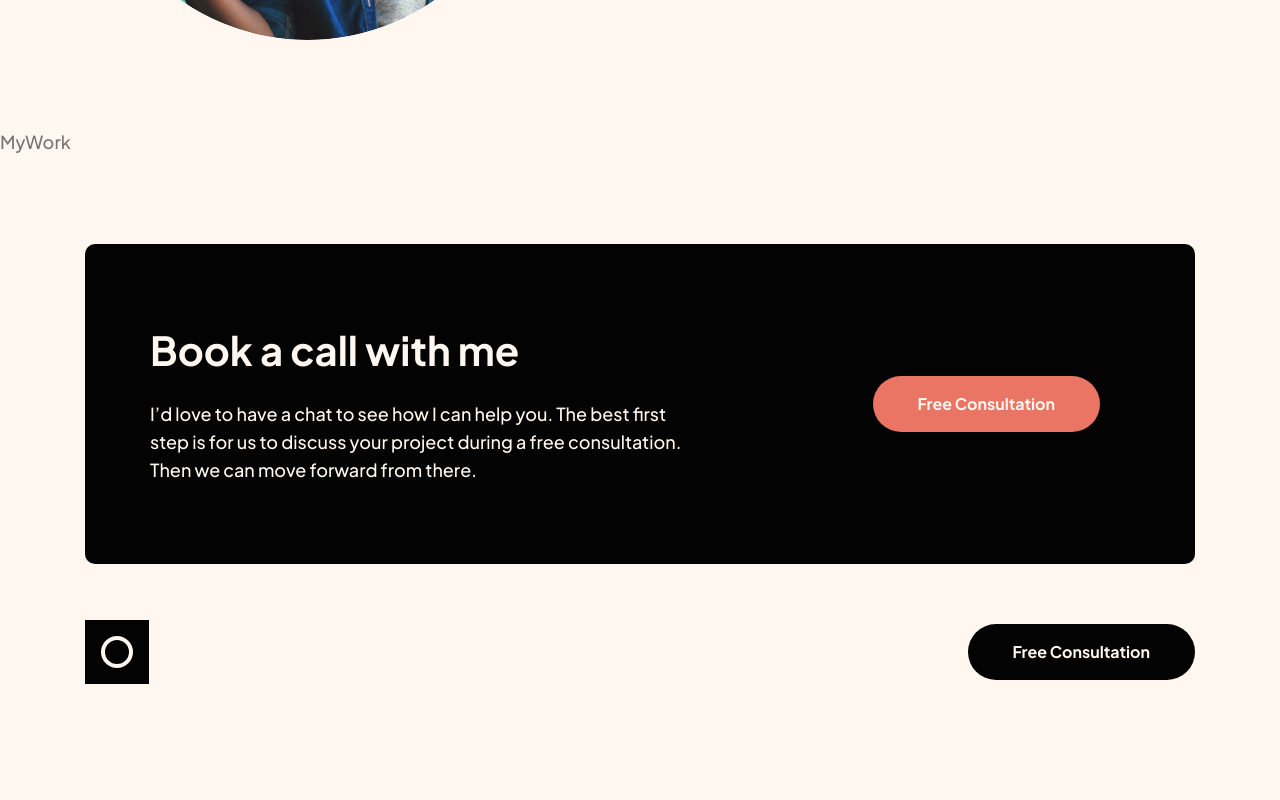
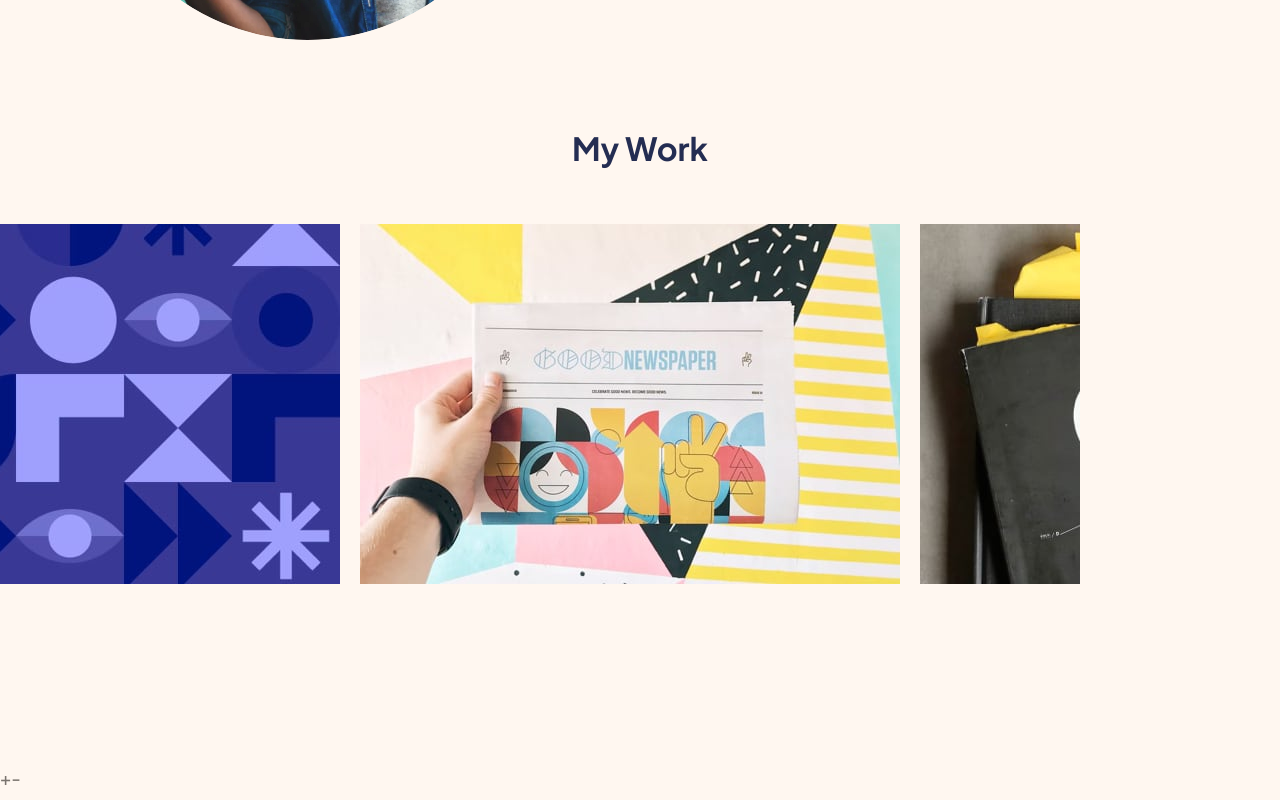
Before and after one commit to tsertic/happy_sp_design_portfolio, a Next.js app: page / in a window 1280 px wide. Shown: the part 1300-2100 px from the top of the page. Before the commit the page ends 2044 px from the top, so only its background shows below. Built offline with nearby package versions, Linux system fonts and the light colour scheme.

Commit message:
started working on work  carousel

```diff
--- a/package.json
+++ b/package.json
@@ -15,6 +15,7 @@
     "autoprefixer": "10.4.15",
     "eslint": "8.49.0",
     "eslint-config-next": "13.4.19",
+    "framer-motion": "^10.16.4",
     "next": "13.4.19",
     "postcss": "8.4.29",
     "react": "18.2.0",
--- /dev/null
+++ b/src/components/cards/WorkCard.tsx
@@ -0,0 +1,35 @@
+"use client";
+import React from "react";
+import Image from "next/image";
+import { IWorkCardData } from "@/types/index.t";
+import { motion } from "framer-motion";
+interface IWorkCard {
+  cardData: IWorkCardData;
+  position: number;
+  index: number;
+}
+export const WorkCard: React.FC<IWorkCard> = ({
+  cardData,
+  position,
+  index,
+}) => {
+  return (
+    <motion.div
+      initial={{ scale: 0, rotate: -180 }}
+      animate={{
+        rotate: 0,
+        left: `${(index - position) * 560}px`,
+        scale: 1,
+      }}
+      className="min-w-[270px] min-h-[180px] md:min-w-[540px] md:min-h-[360px] ronded-[10px] overflow-hidden absolute top-0 "
+    >
+      <Image
+        src={cardData.imgUrl}
+        width={540}
+        height={360}
+        alt="project xyz"
+        className="max-md:px-4"
+      />
+    </motion.div>
+  );
+};
--- a/src/components/individual/WorkCarousel/WorkCarousel.tsx
+++ b/src/components/individual/WorkCarousel/WorkCarousel.tsx
@@ -1,5 +1,31 @@
-import React from "react";
+"use client";
+import { WorkCard } from "@/components/cards/WorkCard";
+import { workCardsData } from "@/constants";
+import { motion } from "framer-motion";
+import React, { useState } from "react";
 
 export const WorkCarousel = () => {
-  return <div>WorkCarousel</div>;
+  const [currentSlide, setCurrentSlide] = useState(1);
+
+  return (
+    <div>
+      <motion.div
+        initial={{ translateX: -200 }}
+        className="w-full overflow-hidden flex flex-row gap-[30px] relative h-[540px] "
+      >
+        {workCardsData.map((card, index) => {
+          return (
+            <WorkCard
+              cardData={card}
+              key={card._id}
+              position={currentSlide}
+              index={index}
+            />
+          );
+        })}
+      </motion.div>
+      <button onClick={() => setCurrentSlide(currentSlide + 1)}>+</button>
+      <button onClick={() => setCurrentSlide(currentSlide - 1)}>-</button>
+    </div>
+  );
 };
--- a/src/components/pageSections/homepage/MyWork.tsx
+++ b/src/components/pageSections/homepage/MyWork.tsx
@@ -1,5 +1,13 @@
+import { WorkCarousel } from "@/components/individual/WorkCarousel/WorkCarousel";
 import React from "react";
 
 export const MyWork = () => {
-  return <div>MyWork</div>;
+  return (
+    <div>
+      <h3 className="text-center text-headingSMobile md:text-headingS mb-[56px]">
+        My Work
+      </h3>
+      <WorkCarousel />
+    </div>
+  );
 };
--- a/src/constants/index.ts
+++ b/src/constants/index.ts
@@ -55,3 +55,26 @@
     },
   },
 ];
+
+export const workCardsData = [
+  {
+    _id: "0",
+    imgUrl: "/images/image-slide-1.jpg",
+  },
+  {
+    _id: "1",
+    imgUrl: "/images/image-slide-2.jpg",
+  },
+  {
+    _id: "2",
+    imgUrl: "/images/image-slide-3.jpg",
+  },
+  {
+    _id: "3",
+    imgUrl: "/images/image-slide-4.jpg",
+  },
+  {
+    _id: "4",
+    imgUrl: "/images/image-slide-5.jpg",
+  },
+];
--- a/src/types/index.t.ts
+++ b/src/types/index.t.ts
@@ -7,3 +7,7 @@
     height: number;
   };
 }
+export interface IWorkCardData {
+  _id: string;
+  imgUrl: string;
+}
```
Also changed, not shown: 1 other file (tests, documents, lock files or other folders).
